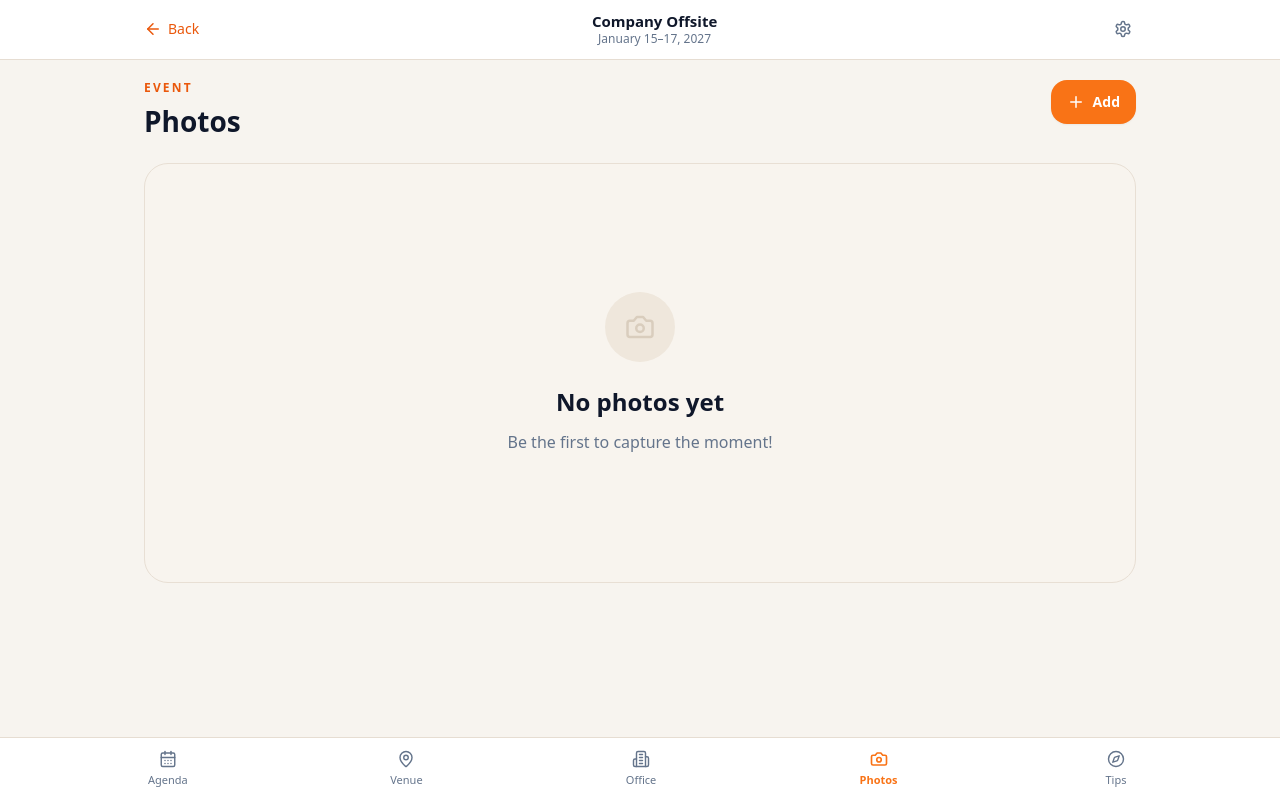
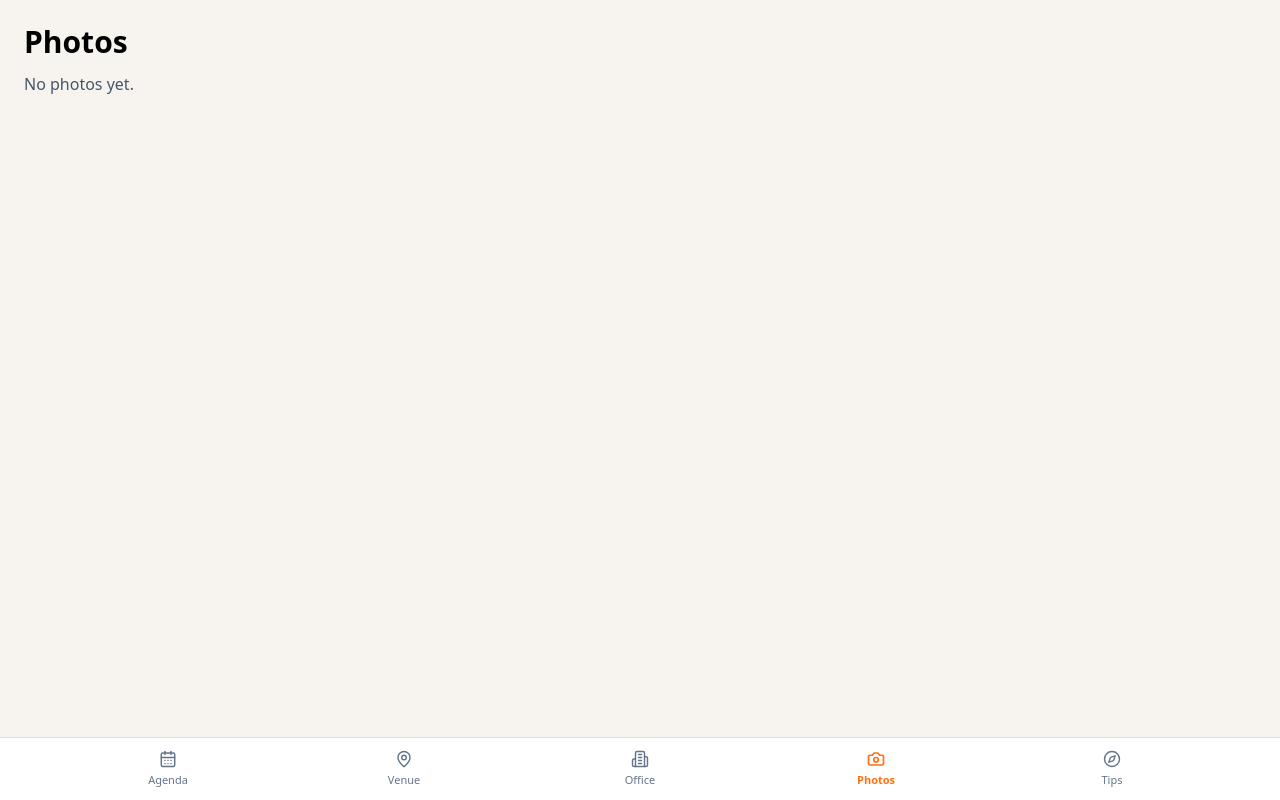
Before and after one commit to angelestrella1313-web/Testing, a Next.js app: page /photos in a window 1280 px wide. Built offline with nearby package versions, Linux system fonts and the light colour scheme.

Commit message:
Update page.tsx

```diff
--- a/app/photos/page.tsx
+++ b/app/photos/page.tsx
@@ -1,177 +1,15 @@
 "use client";
 
-import { useRef, useState } from "react";
-import Link from "next/link";
-import {
-  ArrowLeft,
-  Settings,
-  CalendarDays,
-  MapPin,
-  Building2,
-  Camera,
-  Compass,
-  Plus
-} from "lucide-react";
-
-type PhotoItem = {
-  id: string;
-  name: string;
-  url: string;
-};
-
-const navItems = [
-  { label: "Agenda", icon: CalendarDays, href: "/" },
-  { label: "Venue", icon: MapPin, href: "/venue" },
-  { label: "Office", icon: Building2, href: "/office" },
-  { label: "Photos", icon: Camera, href: "/photos", active: true },
-  { label: "Tips", icon: Compass, href: "/tips" }
-];
+import BottomNav from "@/components/BottomNav";
 
 export default function PhotosPage() {
-  const [photos, setPhotos] = useState<PhotoItem[]>([]);
-  const fileInputRef = useRef<HTMLInputElement | null>(null);
-
-  function handleOpenPicker() {
-    fileInputRef.current?.click();
-  }
-
-  function handleFilesSelected(event: React.ChangeEvent<HTMLInputElement>) {
-    const files = event.target.files;
-    if (!files || files.length === 0) return;
-
-    const newPhotos: PhotoItem[] = Array.from(files).map((file) => ({
-      id: `${file.name}-${file.lastModified}`,
-      name: file.name,
-      url: URL.createObjectURL(file)
-    }));
-
-    setPhotos((prev) => [...prev, ...newPhotos]);
-    event.target.value = "";
-  }
-
   return (
-    <main className="min-h-screen bg-[#f7f4ef] text-slate-900">
-      <header className="sticky top-0 z-30 border-b border-[#e6ddd2] bg-white/95 backdrop-blur">
-        <div className="mx-auto flex max-w-5xl items-center justify-between px-4 py-3">
-          <Link
-            href="/"
-            className="flex items-center gap-1.5 text-sm font-medium text-orange-600 hover:text-orange-700"
-          >
-            <ArrowLeft size={18} />
-            <span>Back</span>
-          </Link>
-
-          <div className="text-center">
-            <h1 className="text-[15px] font-semibold leading-tight text-slate-900">
-              Company Offsite
-            </h1>
-            <p className="text-xs text-slate-500">January 15–17, 2027</p>
-          </div>
-
-          <button
-            type="button"
-            className="rounded-full p-1 text-slate-500 transition hover:bg-orange-50 hover:text-orange-600"
-            aria-label="Settings"
-          >
-            <Settings size={18} />
-          </button>
-        </div>
-      </header>
-
-      <section className="mx-auto max-w-5xl px-4 pb-24 pt-5">
-        <div className="mb-6 flex items-start justify-between gap-4">
-          <div>
-            <p className="text-xs font-semibold uppercase tracking-[0.18em] text-orange-600">
-              Event
-            </p>
-            <h2 className="mt-2 text-[28px] font-bold leading-tight text-slate-900">
-              Photos
-            </h2>
-          </div>
-
-          <div>
-            <input
-              ref={fileInputRef}
-              type="file"
-              accept="image/*"
-              multiple
-              className="hidden"
-              onChange={handleFilesSelected}
-            />
-
-            <button
-              type="button"
-              onClick={handleOpenPicker}
-              className="inline-flex items-center gap-2 rounded-2xl bg-orange-500 px-4 py-3 text-sm font-semibold text-white shadow-sm transition hover:bg-orange-600"
-            >
-              <Plus size={18} />
-              <span>Add</span>
-            </button>
-          </div>
-        </div>
-
-        {photos.length === 0 ? (
-          <div className="flex min-h-[420px] flex-col items-center justify-center rounded-3xl border border-[#e8dfd4] bg-[#f8f4ee] text-center">
-            <div className="rounded-full bg-[#efe7dc] p-5 text-[#d9cdbd]">
-              <Camera size={30} />
-            </div>
-            <h3 className="mt-6 text-2xl font-semibold text-slate-900">
-              No photos yet
-            </h3>
-            <p className="mt-3 max-w-md text-base text-slate-500">
-              Be the first to capture the moment!
-            </p>
-          </div>
-        ) : (
-          <div className="grid grid-cols-2 gap-4 sm:grid-cols-3 lg:grid-cols-4">
-            {photos.map((photo) => (
-              <div
-                key={photo.id}
-                className="overflow-hidden rounded-3xl border border-[#e6ddd2] bg-white shadow-[0_4px_18px_rgba(15,23,42,0.05)]"
-              >
-                <div className="aspect-square w-full overflow-hidden bg-slate-100">
-                  <img
-                    src={photo.url}
-                    alt={photo.name}
-                    className="h-full w-full object-cover"
-                  />
-                </div>
-                <div className="px-3 py-3">
-                  <p className="truncate text-sm font-medium text-slate-700">
-                    {photo.name}
-                  </p>
-                </div>
-              </div>
-            ))}
-          </div>
-        )}
-      </section>
-
-      <nav className="fixed bottom-0 left-0 right-0 z-30 border-t border-[#e6ddd2] bg-white/95 backdrop-blur">
-        <div className="mx-auto flex max-w-5xl items-end justify-between px-3 py-2">
-          {navItems.map((item) => {
-            const Icon = item.icon;
-            const active = item.active;
-
-            return (
-              <Link
-                key={item.label}
-                href={item.href}
-                className={`flex min-w-[48px] flex-col items-center gap-1 rounded-lg px-2 py-1 text-[11px] transition ${
-                  active
-                    ? "text-orange-500"
-                    : "text-slate-500 hover:text-orange-600"
-                }`}
-              >
-                <Icon size={18} strokeWidth={active ? 2.2 : 1.9} />
-                <span className={active ? "font-semibold" : "font-medium"}>
-                  {item.label}
-                </span>
-              </Link>
-            );
-          })}
-        </div>
-      </nav>
+    <main className="min-h-screen bg-[#f7f4ef] pb-24">
+      <div className="p-6">
+        <h1 className="text-3xl font-bold">Photos</h1>
+        <p className="mt-3 text-slate-600">No photos yet.</p>
+      </div>
+      <BottomNav />
     </main>
   );
 }
```
